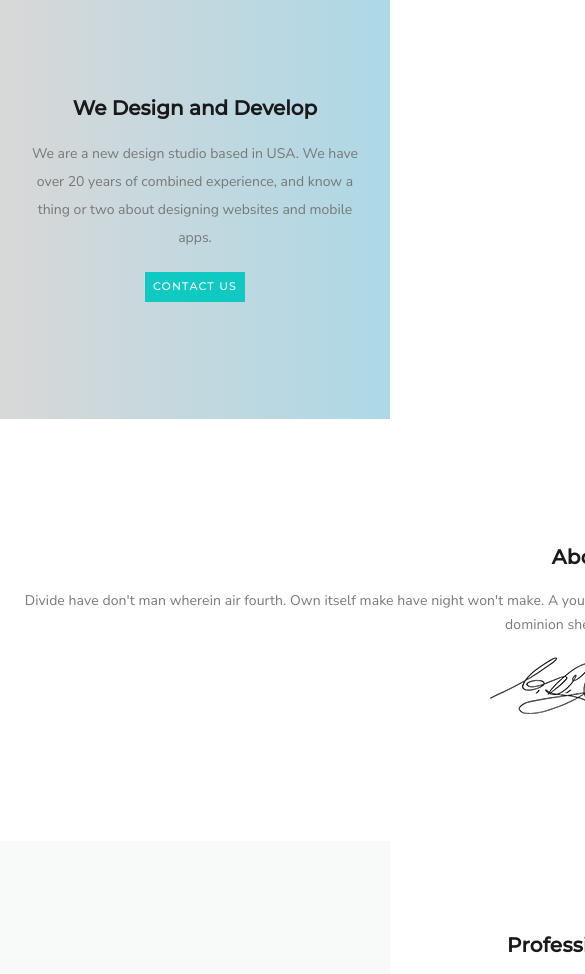
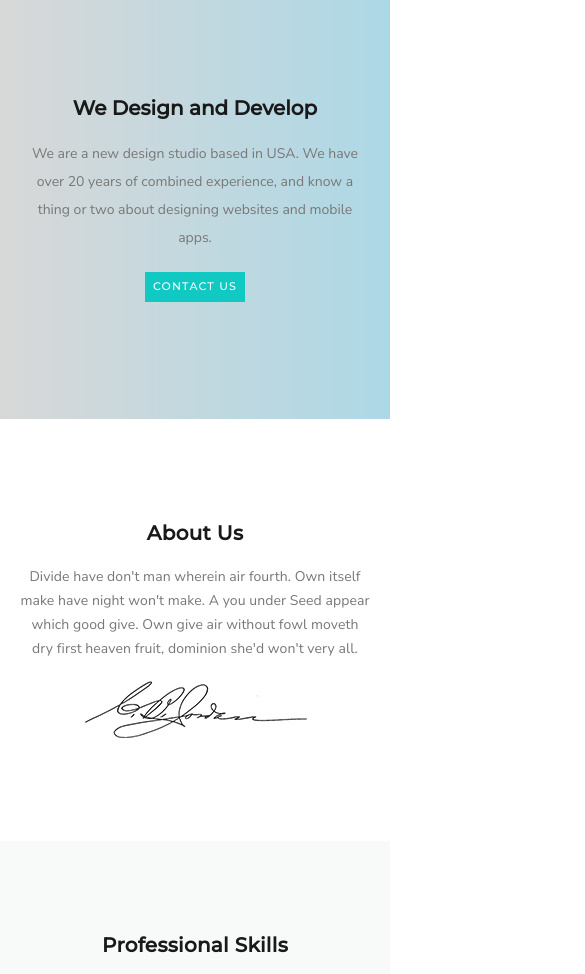
Before and after one commit to lowskill272/Piroll, a website built with webpack: page index.html in a window 390 px wide. Shown: the part 87-1061 px from the top of the page, 585 px wide, since content can reach past the window. Built offline with nearby package versions, Linux system fonts and the light colour scheme.

Commit message:
mobile version release

```diff
--- a/index.html
+++ b/index.html
@@ -5,7 +5,6 @@
   <meta http-equiv="X-UA-Compatible" content="ie=edge">
   <title>Document</title>
   <link href="https://fonts.googleapis.com/css?family=Montserrat:500|Nunito+Sans&display=swap" rel="stylesheet">
-  <link href="src/scss/style.css" rel="stylesheet">
 </head>
 <body>
   <!-- Header -->
```
